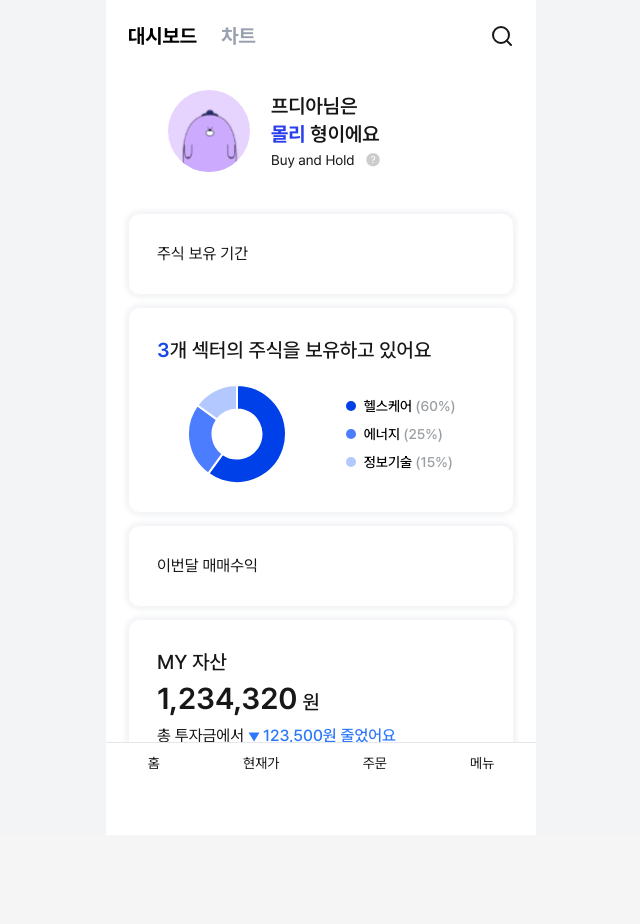
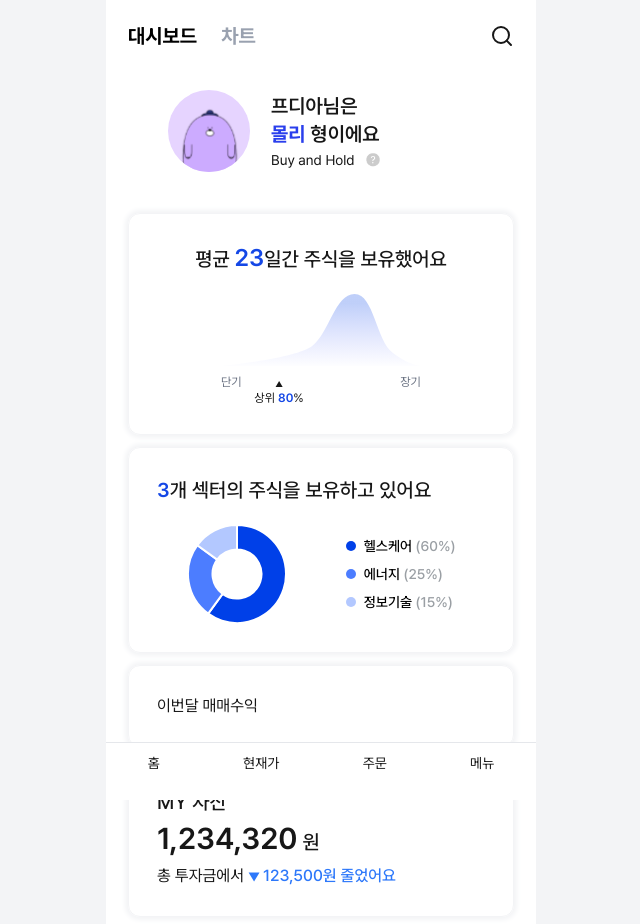
Before and after one commit to DonTTouch-PDA/SOL-Assistant-frontend, a Next.js app: page /reports in a window 1280 px wide. Shown: the top 924 px of the page, without its empty margins (319-959 px from the left). Before the commit the page ends 835 px from the top, so only its background shows below. Built offline with nearby package versions, Linux system fonts and the light colour scheme.

Commit message:
[Feat]StockHolding #7

```diff
--- a/src/containers/reports/StockHolding.tsx
+++ b/src/containers/reports/StockHolding.tsx
@@ -1,9 +1,44 @@
 import CustomCard from '@/components/common/customCard';
+import Image from 'next/image';
+const data = { holding: 23, percentile: 80 };
 
 export default function StockHolding() {
 	return (
 		<CustomCard>
-			<p>주식 보유 기간</p>
+			<div className="flex flex-col items-center gap-5 pb-4">
+				<h2 className="text-xl font-medium">
+					평균{' '}
+					<b className="text-2xl font-semibold text-blue-700">{data.holding}</b>
+					일간 주식을 보유했어요
+				</h2>
+
+				<div className="relative ">
+					<Image src="/HoldingGraph.svg" width={200} height={100} alt="graph" />
+
+					<div className="relative mt-2">
+						<span className="flex justify-between text-gray-500 text-xs">
+							<p>단기</p>
+							<p>장기</p>
+						</span>
+
+						<div
+							className="absolute top-1/2 -translate-y-1/2 -translate-x-1/2 flex flex-col items-center"
+							style={{
+								left: `calc(${85 - data.percentile * 0.7}%)`,
+							}}
+						>
+							<p className="text-[8px] pt-5">▲</p>
+							<p className="text-xs">
+								상위{' '}
+								<b className=" text-blue-700 font-semibold">
+									{data.percentile}
+								</b>
+								%
+							</p>
+						</div>
+					</div>
+				</div>
+			</div>
 		</CustomCard>
 	);
 }
```
Also changed, not shown: public/HoldingGraph.svg (added).
